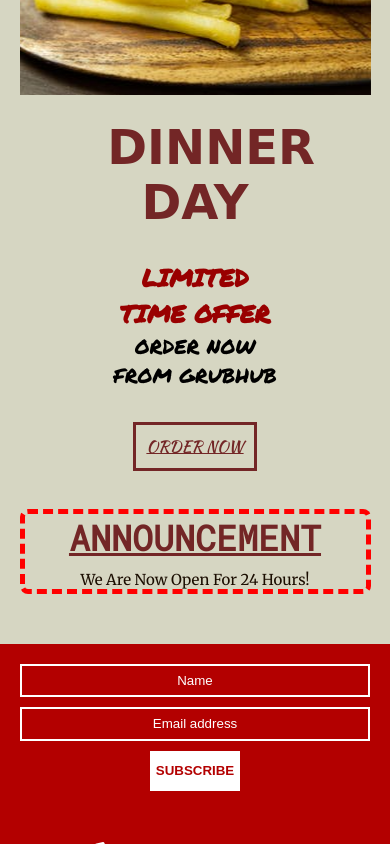
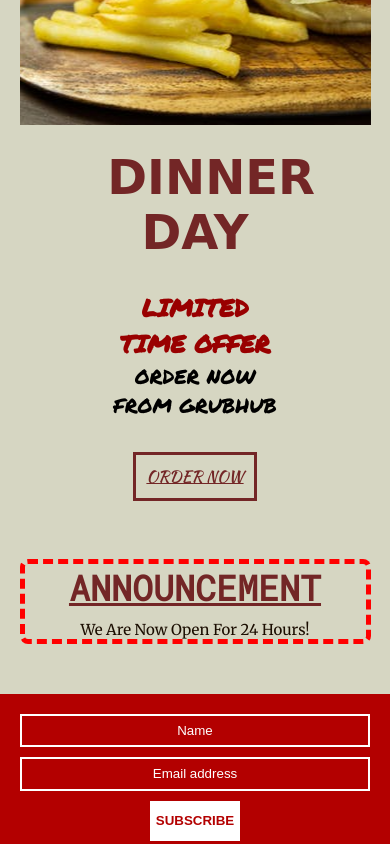
Before and after one commit to Muntasir2001/home-burgers, a plain HTML site: page index.html in a window 390 px wide. Shown: the part 1520-2364 px from the top of the page. Drawn offline with Linux system fonts and the light colour scheme; a web font is replaced by a local one.

Commit message:
responsive update  4
*announcement and section 1 in home page updated

```diff
--- a/tablet.css
+++ b/tablet.css
@@ -53,7 +53,7 @@ nav ul li a {
 #section2 {
     height: 650px;
     margin-bottom: 5px;
-    margin-top: 90px;;
+    margin-top: 120px;;
 }
 
 #section2 .s2content {
@@ -93,7 +93,7 @@ nav ul li a {
     margin: 5px auto;
     max-width: 100%;
     margin-bottom: -10px;
-    margin-top: 30px;
+    margin-top: 50px;
 }
 
 .announcement h1 {
```
